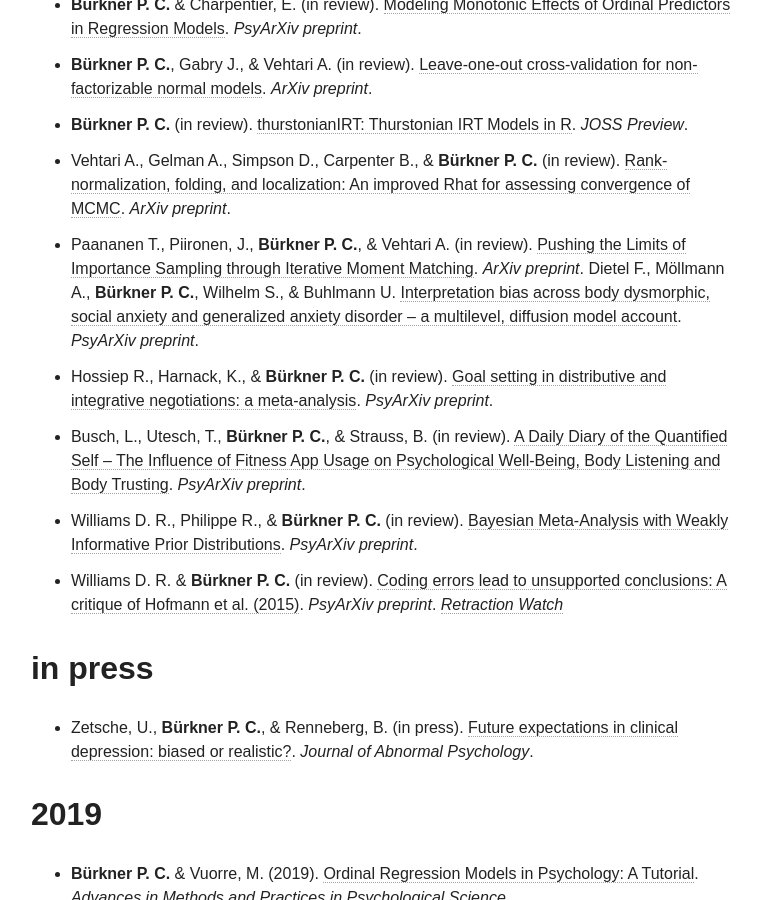
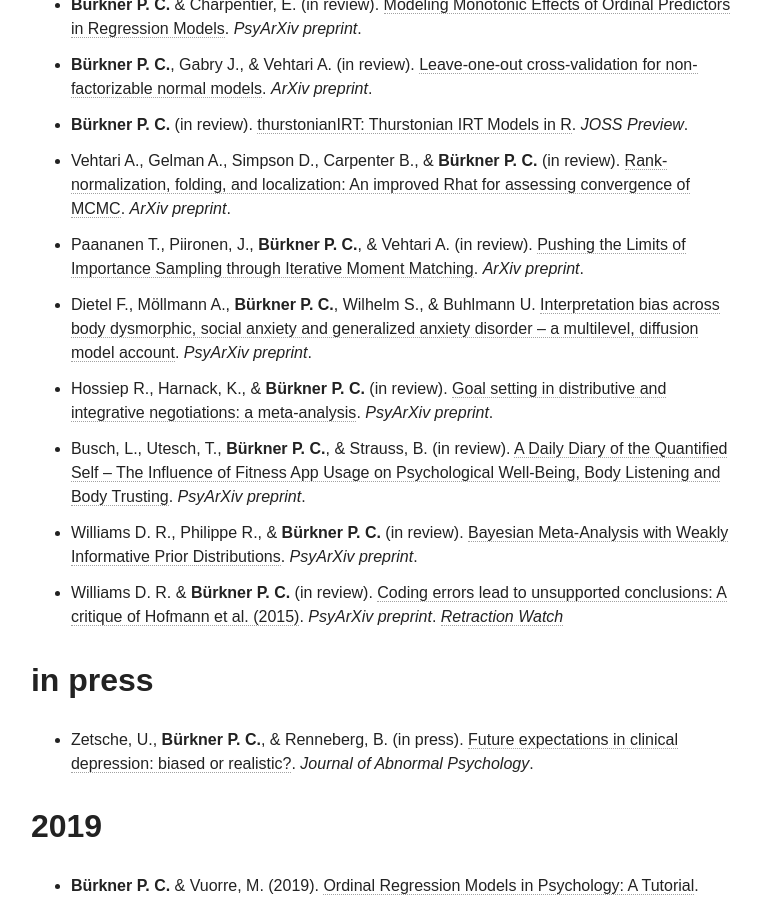
Before and after one commit to paul-buerkner/paul-buerkner.github.io, a Jekyll site: the page built from publications/index.md, in a window 1280 px wide and 900 px high, scrolled down 797 px. Shown: the whole window, without its empty margins (255-1016 px from the left). Built offline with Jekyll 4.4.1, drawn with Linux system fonts in a browser that asks for light colours; nearby versions of some CDN libraries.

Commit message:
fix typo

```diff
--- a/publications/index.md
+++ b/publications/index.md
@@ -12,7 +12,7 @@
 * **Bürkner P. C.** (in review). [thurstonianIRT: Thurstonian IRT Models in R](https://github.com/openjournals/joss-papers/blob/joss.01641/joss.01641/10.21105.joss.01641.pdf). *JOSS Preview*.
 * Vehtari A., Gelman A., Simpson D., Carpenter B., & **Bürkner P. C.** (in review). [Rank-normalization, folding, and localization: An improved Rhat for assessing convergence of MCMC](https://arxiv.org/abs/1903.08008). *ArXiv preprint*.
 * Paananen T., Piironen, J., **Bürkner P. C.**, & Vehtari A. (in review). [Pushing the Limits of Importance Sampling through Iterative Moment Matching](http://arxiv.org/abs/1906.08850). *ArXiv preprint*.
-Dietel F., Möllmann A., **Bürkner P. C.**, Wilhelm S., & Buhlmann U. [Interpretation bias across body dysmorphic, social anxiety and generalized anxiety disorder – a multilevel, diffusion model account](https://psyarxiv.com/3hnpu/). *PsyArXiv preprint*.
+* Dietel F., Möllmann A., **Bürkner P. C.**, Wilhelm S., & Buhlmann U. [Interpretation bias across body dysmorphic, social anxiety and generalized anxiety disorder – a multilevel, diffusion model account](https://psyarxiv.com/3hnpu/). *PsyArXiv preprint*.
 * Hossiep R., Harnack, K., & **Bürkner P. C.** (in review). [Goal setting in distributive and integrative negotiations: a meta-analysis](https://psyarxiv.com/mkgxt). *PsyArXiv preprint*.
 * Busch, L., Utesch, T., **Bürkner P. C.**, & Strauss, B. (in review). [A Daily Diary of the Quantified Self – The Influence of Fitness App Usage on Psychological Well-Being, Body Listening and Body Trusting](https://psyarxiv.com/cd6t8/). *PsyArXiv preprint*.
 * Williams D. R., Philippe R., & **Bürkner P. C.** (in review). [Bayesian Meta-Analysis with Weakly Informative Prior Distributions](https://psyarxiv.com/7tbrm/). *PsyArXiv preprint*.
```
